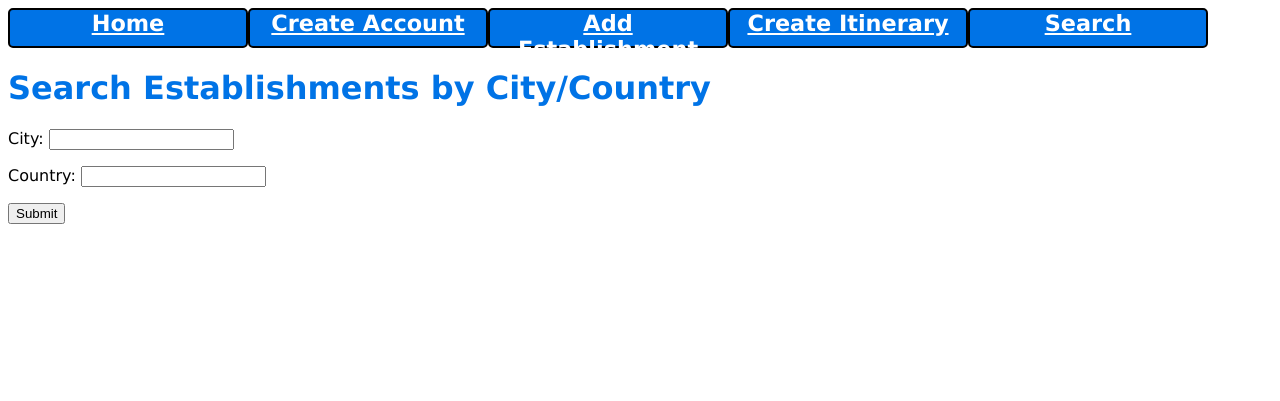
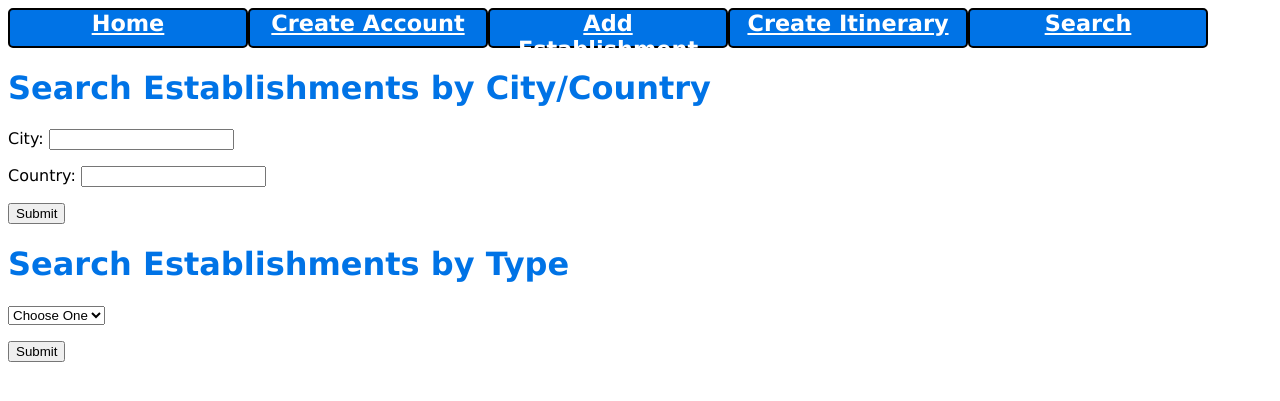
Before and after one commit to jn102/wander-wellesley, a Python web app: template templates/search-establishments.html in a window 1280 px wide. Shown: the top 401 px of the page. Run offline with Jinja, Linux system fonts and the light colour scheme; the template is opened without the code that fills it, so the values that code supplies are empty.

Commit message:
Added search by type form to search page

```diff
--- a/db.py
+++ b/db.py
@@ -14,6 +14,12 @@ def get_establishments(conn, city, country):
     with dbi.dict_cursor(conn) as curs:
         curs.execute('''SELECT * FROM establishment
                         WHERE city = %s AND country = %s;''', [city, country])
+        return curs.fetchall()
+
+def get_establishments_by_type(conn, type):
+    with dbi.dict_cursor(conn) as curs:
+        curs.execute('''SELECT * FROM establishment
+                        WHERE type = %s ;''', [type])
         return curs.fetchall()
 
 def add_establishment(conn, info):
--- a/templates/establishment.html
+++ b/templates/establishment.html
@@ -9,6 +9,10 @@
 <h2>Description:</h2>
 <p>{{establishment.description}}</p>
 
+{% if establishment.website %}
+<p><a href="{{establishment.website}}" target = "_blank">Website</a></p>
+{% endif %}
+
 <p>Average rating: {{ratings.r_avg}}</p>
 
 <p>Reported price level: {{ratings.p_avg}}</p>
--- a/templates/search-establishments.html
+++ b/templates/search-establishments.html
@@ -9,4 +9,15 @@
     <input type="text" name="country"></p>
     <p><input type="submit" name="submit-btn" value="Submit"></p>
 </form>
+
+<h1>Search Establishments by Type</h1>
+<form method="POST" action="{{url_for('search_by_type')}}">
+    <select name="type" required>
+        <option value="None">Choose One</option>
+        <option value="Hotel">Hotel</option>
+        <option value="Restaurant">Restaurant</option>
+        <option value="Activity">Activity</option>
+        </select></p>
+    <p><input type="submit" name="submit-btn" value="Submit"></p>
+</form>
 {% endblock %}
```
Also changed, not shown: app.py (+12 -0 lines), templates/search_by_type_results.html (added, +15 -0 lines).
